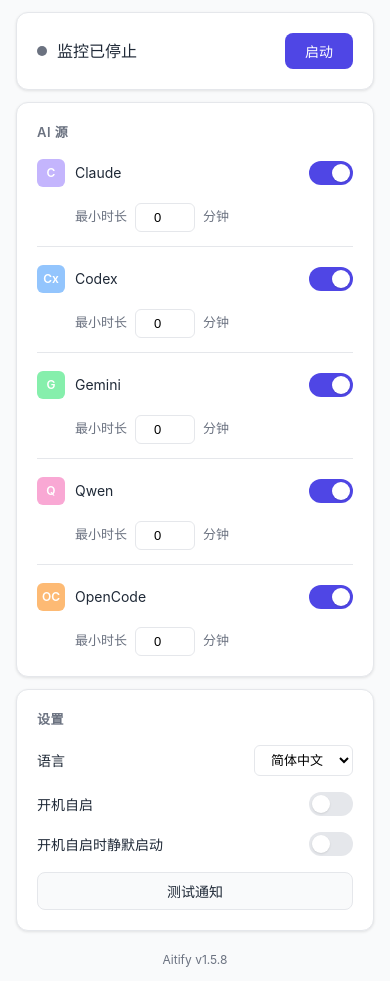
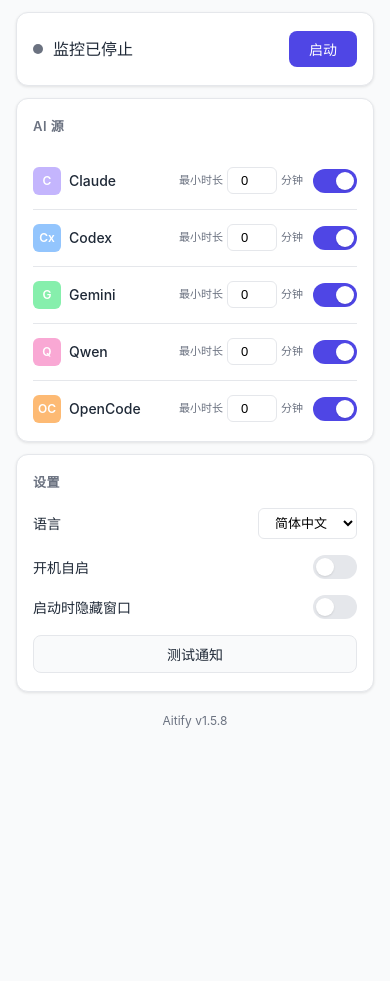
Before and after one commit to lllll081926i/Aitify, a website: page ui/index.html in a window 390 px wide. After the commit the page ends 844 px from the top, so only its background shows below. Drawn offline with Linux system fonts and the light colour scheme.

Commit message:
feat: streamline source layout and silent launch

```diff
--- a/ui/index.html
+++ b/ui/index.html
@@ -28,15 +28,15 @@
             <span class="source-badge" style="background: #c4b5fd;">C</span>
             <span>Claude</span>
           </label>
+          <div class="source-duration-inline">
+            <label class="inline-label" for="source-claude-duration">最小时长</label>
+            <input type="number" class="input-mini" id="source-claude-duration" min="0" value="0">
+            <span class="unit">分钟</span>
+          </div>
           <label class="toggle">
             <input type="checkbox" id="source-claude-enabled" checked>
             <span class="toggle-slider"></span>
           </label>
-        </div>
-        <div class="source-config-inline">
-          <label class="inline-label">最小时长</label>
-          <input type="number" class="input-mini" id="source-claude-duration" min="0" value="0">
-          <span class="unit">分钟</span>
         </div>
 
         <div class="source-row">
@@ -44,15 +44,15 @@
             <span class="source-badge" style="background: #93c5fd;">Cx</span>
             <span>Codex</span>
           </label>
+          <div class="source-duration-inline">
+            <label class="inline-label" for="source-codex-duration">最小时长</label>
+            <input type="number" class="input-mini" id="source-codex-duration" min="0" value="0">
+            <span class="unit">分钟</span>
+          </div>
           <label class="toggle">
             <input type="checkbox" id="source-codex-enabled" checked>
             <span class="toggle-slider"></span>
           </label>
-        </div>
-        <div class="source-config-inline">
-          <label class="inline-label">最小时长</label>
-          <input type="number" class="input-mini" id="source-codex-duration" min="0" value="0">
-          <span class="unit">分钟</span>
         </div>
 
         <div class="source-row">
@@ -60,30 +60,31 @@
             <span class="source-badge" style="background: #86efac;">G</span>
             <span>Gemini</span>
           </label>
+          <div class="source-duration-inline">
+            <label class="inline-label" for="source-gemini-duration">最小时长</label>
+            <input type="number" class="input-mini" id="source-gemini-duration" min="0" value="0">
+            <span class="unit">分钟</span>
+          </div>
           <label class="toggle">
             <input type="checkbox" id="source-gemini-enabled" checked>
             <span class="toggle-slider"></span>
           </label>
         </div>
-        <div class="source-config-inline">
-          <label class="inline-label">最小时长</label>
-          <input type="number" class="input-mini" id="source-gemini-duration" min="0" value="0">
-          <span class="unit">分钟</span>
-        </div>
+
         <div class="source-row">
           <label class="source-label">
             <span class="source-badge" style="background: #f9a8d4;">Q</span>
             <span>Qwen</span>
           </label>
+          <div class="source-duration-inline">
+            <label class="inline-label" for="source-qwen-duration">最小时长</label>
+            <input type="number" class="input-mini" id="source-qwen-duration" min="0" value="0">
+            <span class="unit">分钟</span>
+          </div>
           <label class="toggle">
             <input type="checkbox" id="source-qwen-enabled" checked>
             <span class="toggle-slider"></span>
           </label>
-        </div>
-        <div class="source-config-inline">
-          <label class="inline-label">最小时长</label>
-          <input type="number" class="input-mini" id="source-qwen-duration" min="0" value="0">
-          <span class="unit">分钟</span>
         </div>
 
         <div class="source-row">
@@ -91,15 +92,15 @@
             <span class="source-badge" style="background: #fdba74;">OC</span>
             <span>OpenCode</span>
           </label>
+          <div class="source-duration-inline">
+            <label class="inline-label" for="source-opencode-duration">最小时长</label>
+            <input type="number" class="input-mini" id="source-opencode-duration" min="0" value="0">
+            <span class="unit">分钟</span>
+          </div>
           <label class="toggle">
             <input type="checkbox" id="source-opencode-enabled" checked>
             <span class="toggle-slider"></span>
           </label>
-        </div>
-        <div class="source-config-inline">
-          <label class="inline-label">最小时长</label>
-          <input type="number" class="input-mini" id="source-opencode-duration" min="0" value="0">
-          <span class="unit">分钟</span>
         </div>
       </div>
     </section>
@@ -123,7 +124,7 @@
           </label>
         </div>
         <div class="setting-row">
-          <span class="setting-label">开机自启时静默启动</span>
+          <span class="setting-label">启动时隐藏窗口</span>
           <label class="toggle">
             <input type="checkbox" id="setting-silent-start">
             <span class="toggle-slider"></span>
--- a/ui/style.css
+++ b/ui/style.css
@@ -131,13 +131,21 @@
 .sources-list {
   display: flex;
   flex-direction: column;
-  gap: 16px;
+  gap: 0;
 }
 
 .source-row {
-  display: flex;
-  justify-content: space-between;
+  display: grid;
+  grid-template-columns: minmax(0, 1fr) auto auto;
   align-items: center;
+  gap: 12px;
+  padding: 14px 0;
+  border-bottom: 1px solid var(--border);
+}
+
+.sources-list > .source-row:last-child {
+  padding-bottom: 0;
+  border-bottom: none;
 }
 
 .source-label {
@@ -145,6 +153,13 @@
   align-items: center;
   gap: 10px;
   cursor: pointer;
+  min-width: 0;
+}
+
+.source-label > span:last-child {
+  font-size: 15px;
+  font-weight: 500;
+  white-space: nowrap;
 }
 
 .source-badge {
@@ -159,33 +174,25 @@
   color: white;
 }
 
-.source-config-inline {
+.source-duration-inline {
   display: flex;
   align-items: center;
-  gap: 8px;
-  padding-left: 38px;
-  padding-bottom: 14px;
-  margin-bottom: 2px;
-  border-bottom: 1px solid var(--border);
-}
-
-.sources-list > .source-config-inline:last-of-type {
-  padding-bottom: 0;
-  margin-bottom: 0;
-  border-bottom: none;
+  gap: 6px;
+  white-space: nowrap;
 }
 
 .inline-label {
-  font-size: 13px;
+  font-size: 12px;
   color: var(--text-muted);
 }
 
 .input-mini {
-  width: 60px;
-  padding: 6px 10px;
+  width: 54px;
+  min-width: 54px;
+  padding: 6px 8px;
   border: 1px solid var(--border);
   border-radius: 6px;
-  font-size: 13px;
+  font-size: 14px;
   text-align: center;
 }
 
@@ -195,7 +202,7 @@
 }
 
 .unit {
-  font-size: 13px;
+  font-size: 12px;
   color: var(--text-muted);
 }
 
@@ -261,6 +268,40 @@
   color: var(--text);
 }
 
+@media (max-width: 520px) {
+  .card {
+    padding: 18px 16px;
+  }
+
+  .source-row {
+    gap: 10px;
+  }
+
+  .source-label {
+    gap: 8px;
+  }
+
+  .source-label > span:last-child {
+    font-size: 14px;
+  }
+
+  .source-duration-inline {
+    gap: 4px;
+  }
+
+  .inline-label,
+  .unit {
+    font-size: 11px;
+  }
+
+  .input-mini {
+    width: 50px;
+    min-width: 50px;
+    padding: 5px 6px;
+    font-size: 13px;
+  }
+}
+
 .select {
   padding: 6px 12px;
   border: 1px solid var(--border);
```
Also changed, not shown: 1 other file.
